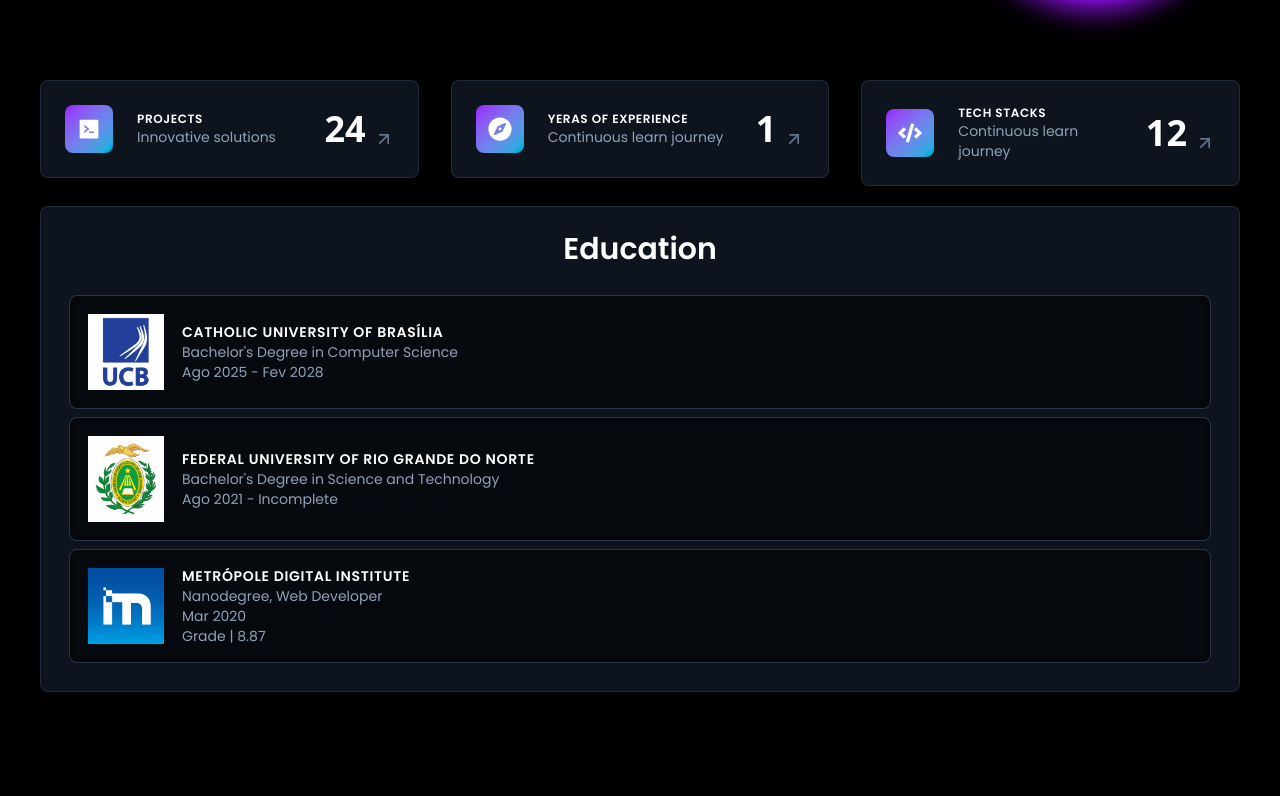
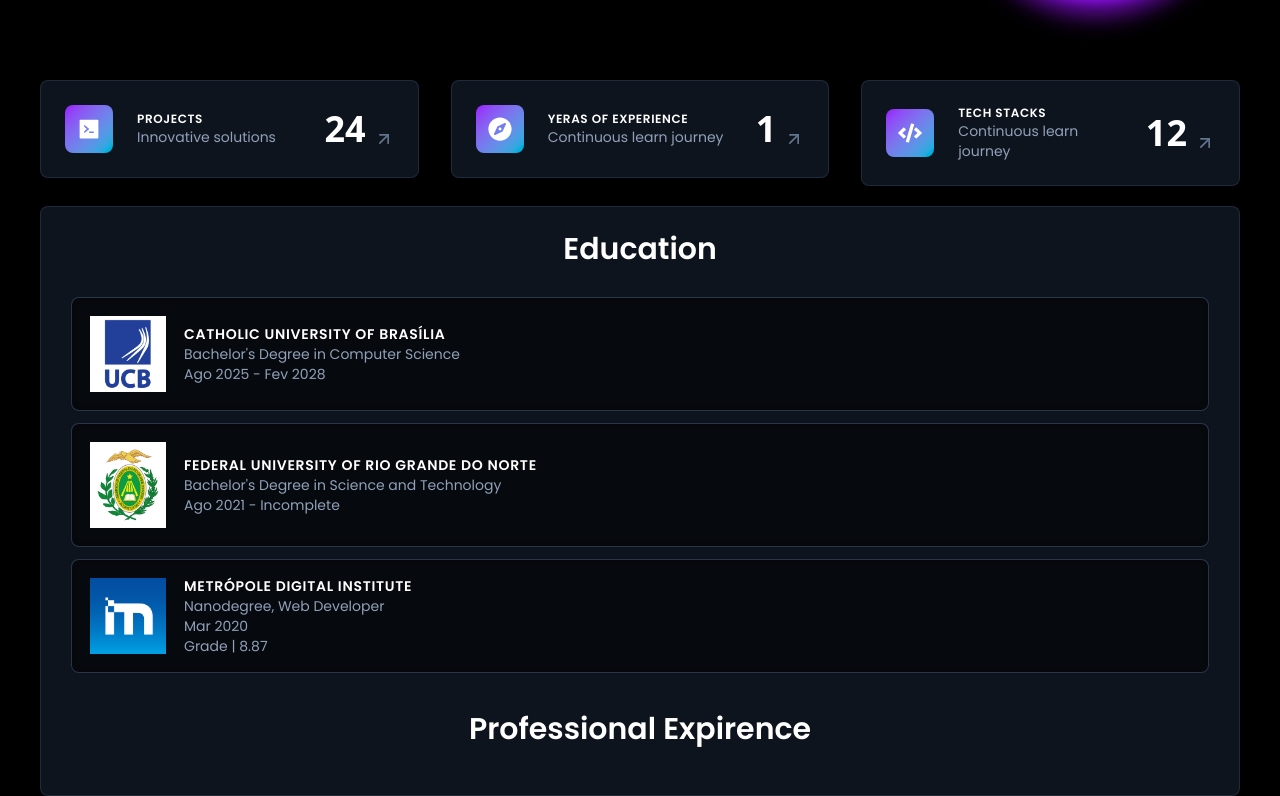
Before and after one commit to 3predu/Portfolio, a React (Vite) app: page / in a window 1280 px wide. Shown: the part 1380-2176 px from the top of the page. Before the commit the page ends 2072 px from the top, so only its background shows below. Built offline with nearby package versions, Linux system fonts and the light colour scheme.

Commit message:
feat: update component-Card.tsx

```diff
--- a/src/Components/sections/AboutPage.tsx
+++ b/src/Components/sections/AboutPage.tsx
@@ -5,7 +5,7 @@ import { Avatar, AvatarFallback, AvatarImage } from "../ui/Avatar";
 import { BsStars } from "react-icons/bs";
 import { StatisticCard } from "../ui/StatisticCard";
 import { AiFillCode } from "react-icons/ai";
-import { EducationCard } from "../ui/EducationCard";
+import { Card } from "../ui/Card";
 
 export function AboutPage() {
   return (
@@ -117,22 +117,22 @@ export function AboutPage() {
           <div className="text-white text-2xl sm:text-2xl md:text-3xl font-custom font-semibold mb-4 sm:mb-6 text-center">
             <h1>Education</h1>
           </div>
-          <div>
-            <EducationCard
+          <div id="educationCard" className="space-y-4">
+            <Card
               logo="/logotipo-ucb.png"
               href="https://ucb.catolica.edu.br/"
               NameInstitution="Catholic University of Brasília"
               degree="Bachelor's Degree in Computer Science"
               period="Ago 2025 - Fev 2028"
             />
-            <EducationCard
+            <Card
               logo="/logotipo-ufrn.png"
               href="https://www.ufrn.br/"
               NameInstitution="Federal University of Rio Grande do Norte"
               degree="Bachelor's Degree in Science and Technology"
               period="Ago 2021 - Incomplete"
             />
-            <EducationCard
+            <Card
               logo="/logotipo-imd2.jpg"
               href="https://www.metropoledigital.ufrn.br/portal/"
               NameInstitution="Metrópole Digital Institute"
@@ -141,6 +141,9 @@ export function AboutPage() {
               grade="Grade | 8.87"
             />
           </div>
+          <div className="text-white text-2xl sm:text-2xl md:text-3xl font-custom font-semibold mb-4 sm:mb-6 text-center mt-8">
+            <h1>Professional Expirence</h1>
+          </div>
         </div>
       </div>
     </div >
--- a/src/Components/ui/EducationCard.tsx
+++ b/src/Components/ui/Card.tsx
@@ -9,7 +9,7 @@ export interface Education {
     grade?: string;
 }
 
-export function EducationCard({
+export function Card({
     logo,
     NameInstitution,
     href,
@@ -19,7 +19,7 @@ export function EducationCard({
 
 }: Education) {
     return (
-        <div className="grid grid-cols-1 gap-3 sm:gap-4 p-1">
+        <div className=" gap-3 sm:gap-4 p-1 sm:p-1.5">
             <SpotlightCard className="custom-spotlight-card hover:shadow-[0_0_20px_5px_rgba(139,92,246,0.25)] hover:border-indigo-300" spotlightColor="rgba(147, 51, 234, 1)">
                 <a className="flex flex-row items-center gap-2 sm:gap-3 sm:p-3 w-full p-6
                                     border rounded-lg border-slate-700/80 bg-black/70 backdrop-blur-xs hover:border-indigo-200
@@ -29,7 +29,7 @@ export function EducationCard({
                     target="_blank"
                 >
                     <div className="w-16 sm:w-20 md:w-22">
-                        <img className="object-contain h-full w-auto p-1 sm:p-1.5" src={logo} alt="University" />
+                        <img className="h-full w-auto p-1 sm:p-1.5" src={logo} alt="University" />
                     </div>
                     <div>
                         <h4 className="text-xs sm:text-sm font-custom uppercase tracking-wider font-semibold">
```
